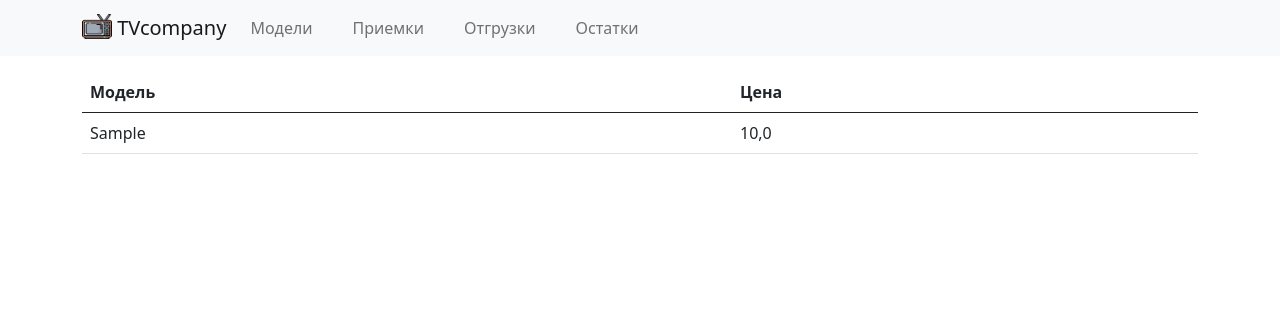
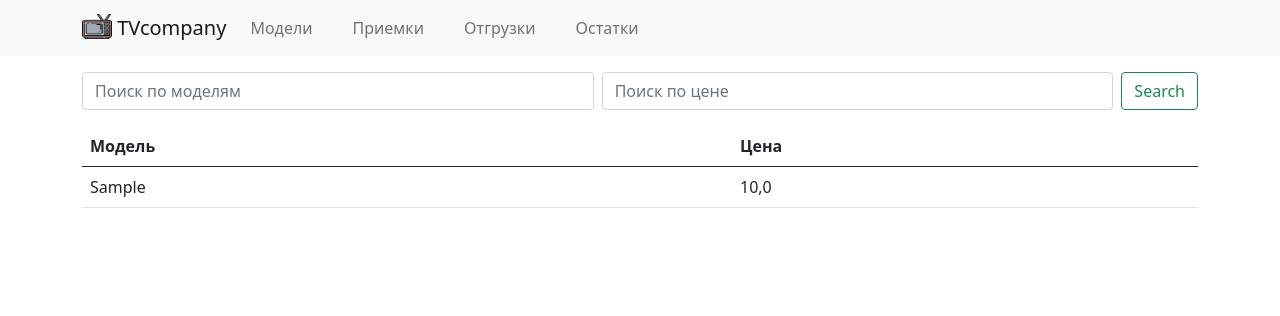
Before and after one commit to Alex-kholod/TVproject, a Django app: template app/templates/app/search_results.html in a window 1280 px wide. Shown: the top 316 px of the page. Run offline with Django 4.2, Linux system fonts and the light colour scheme; the template is opened without the code that fills it: values that come from a table or form of the project are taken from there, others are empty; tables that the repository leaves empty hold one stand-in row (values such as "Sample post").

Commit message:
searching

```diff
--- a/app/templates/app/models_tv.html
+++ b/app/templates/app/models_tv.html
@@ -3,7 +3,8 @@
 {% block content %}
 
     <form class="d-flex mt-3" action="{% url 'search_results' %}" method="get">
-        <input class="form-control me-2" name="q" type="text" placeholder="Search" aria-label="Search">
+        <input class="form-control me-2" name="q" type="text" placeholder="Поиск по моделям" aria-label="Search">
+        <input class="form-control me-2" name="q2" type="text" placeholder="Поиск по цене" aria-label="Search">
         <button class="btn btn-outline-success" type="submit">Search</button>
     </form>
 
--- a/app/templates/app/search_results.html
+++ b/app/templates/app/search_results.html
@@ -1,6 +1,11 @@
 {% extends "app/base.html" %}
 
 {% block content %}
+<form class="d-flex mt-3" action="{% url 'search_results' %}" method="get">
+        <input class="form-control me-2" name="q" type="text" placeholder="Поиск по моделям" aria-label="Search">
+        <input class="form-control me-2" name="q2" type="text" placeholder="Поиск по цене" aria-label="Search">
+        <button class="btn btn-outline-success" type="submit">Search</button>
+</form>
 
 <table class="table mt-3">
     <thead>
--- a/app/views.py
+++ b/app/views.py
@@ -61,8 +61,9 @@ class SearchResultsView(ListView):
     template_name = 'app/search_results.html'
 
     def get_queryset(self):
-        query = self.request.GET.get('q')
+        query_model = self.request.GET.get('q').strip()
+        query_price = self.request.GET.get('q2').strip()
         object_list = TV.objects.filter(
-            Q(tv_model__icontains=query) | Q(price__icontains=query)
+            Q(tv_model__icontains=query_model) & Q(price__icontains=query_price)
         )
         return object_list
```
